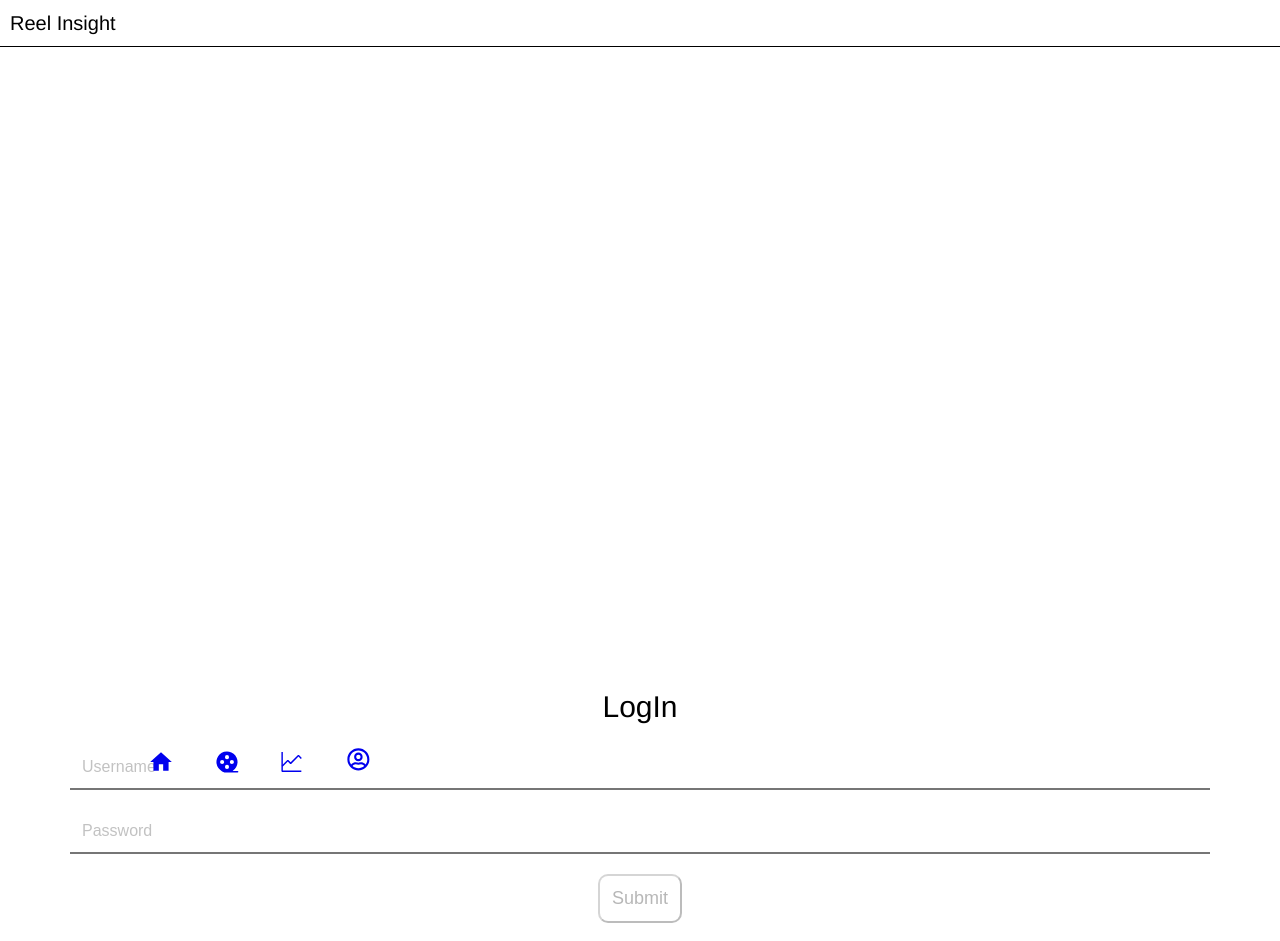
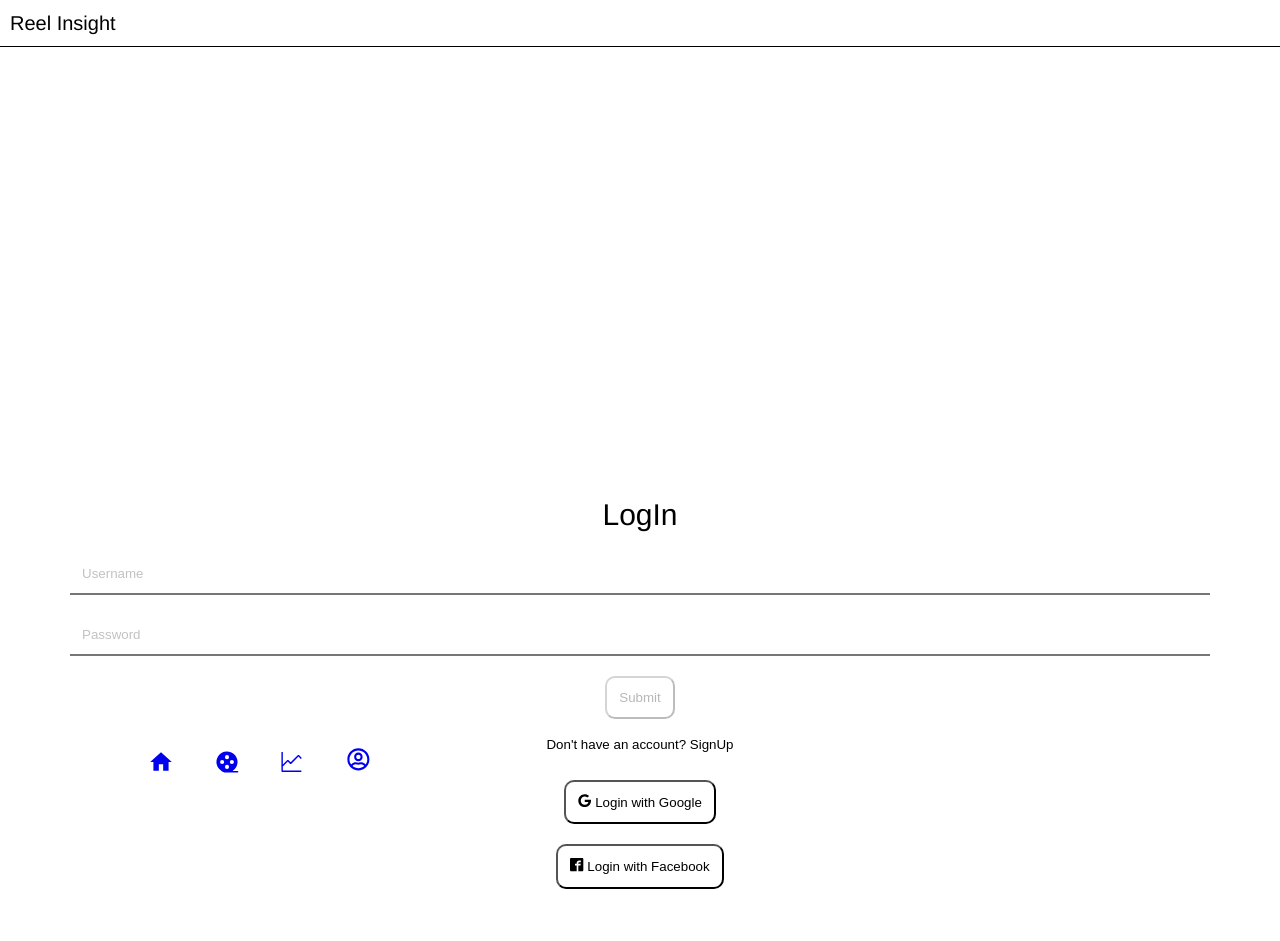
Before and after one commit to Always-Serving-Code/Reel-Insight-V2.0, a React (Vite) app: page / in a window 1280 px wide. Shown: the top 941 px of the page. After the commit the page ends 909 px from the top, so only its background shows below. Built offline with nearby package versions, Linux system fonts and the light colour scheme.

Commit message:
remove some style from log in page

```diff
--- a/src/App.css
+++ b/src/App.css
@@ -22,7 +22,7 @@ body {
 
 .log-in-form,
 .sign-up-form {
-	margin-top: 50%;
+	margin-top: 35%;
 	text-align: center;
 }
 
@@ -33,7 +33,6 @@ body {
 	border-top: 0;
 	border-left: 0;
 	border-right: 0;
-	font-size: 16px;
 	padding: 12px;
 	width: 90%;
 }
@@ -43,7 +42,6 @@ body {
 
 .button-submit-auth {
 	border-radius: 10px;
-	font-size: 18px;
 	padding: 12px;
 	background-color: #ffffff;
 }
@@ -51,7 +49,6 @@ body {
 .button-auth-form {
 	border: 0;
 	background-color: #ffffff;
-	font-size: 16px;
 	padding: 8px;
 	margin-top: 10px;
 }
@@ -61,7 +58,6 @@ body {
 }
 .extra-options button {
 	border-radius: 10px;
-	font-size: 16px;
 	padding: 12px;
 	background-color: #ffffff;
 }
```
